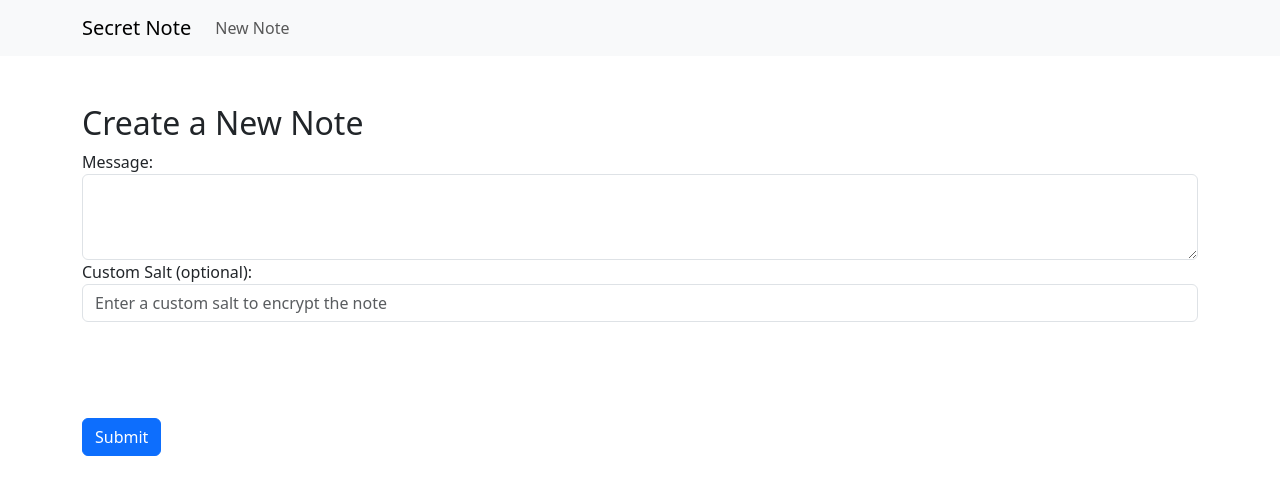
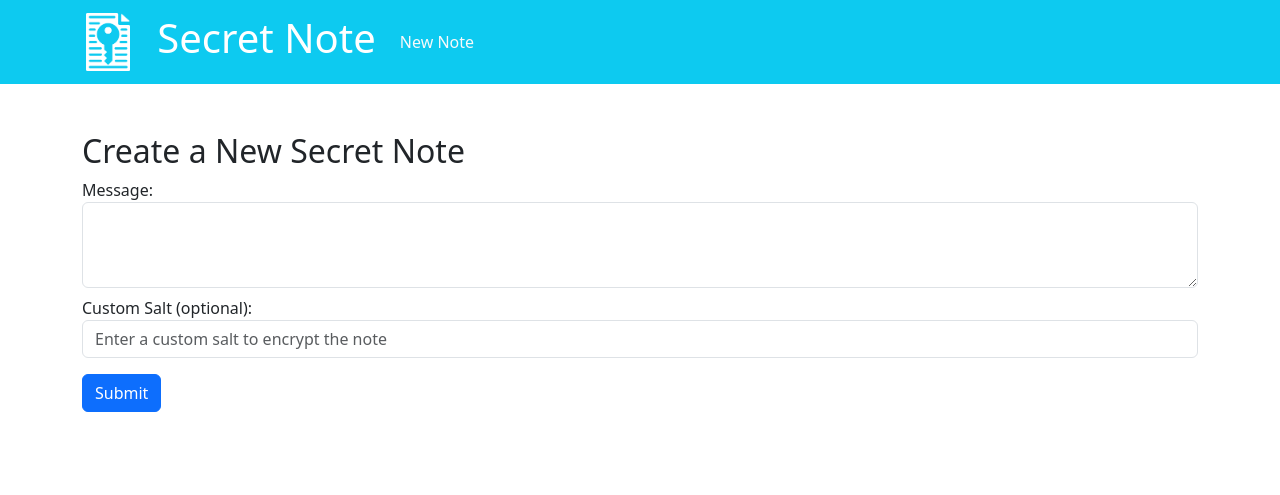
Before and after one commit to ProfJordan/secret-note, a Flask app: page / in a window 1280 px wide. Shown: the top 495 px of the page. Run offline with Flask 3, Linux system fonts and the light colour scheme.

Commit message:
Updated templates and styling

```diff
--- a/static/styles.css
+++ b/static/styles.css
@@ -0,0 +1,12 @@
+.logo {
+    margin-left: 10%;
+}
+
+.logo-text {
+    color: white;
+    padding-right: 10%;
+}
+
+.nav-space {
+    padding: 0 .5%;
+}
--- a/templates/display_error.html
+++ b/templates/display_error.html
@@ -6,7 +6,7 @@
 <div class="container mt-5">
   <h2>Error</h2>
   <div class="alert alert-danger">
-    <strong style="text-secondary">Error:</strong> <p>{{ error }}</p></a>
+    <strong class="text-secondary">Error:</strong> <p>{{ error }}</p>
   </div>
 </div>
 {% endblock %}
--- a/templates/display_note.html
+++ b/templates/display_note.html
@@ -6,7 +6,7 @@
 <div class="container mt-5">
   <h2>Your Secret Note</h2>
   <div class="alert alert-warning">
-    <strong>Message:</strong> <p>{{ message }}</p></a>
+    <strong>Message:</strong> <p>{{ message }}</p>
   </div>
   <p>
     This note will self-destruct after it is read.
--- a/templates/index.html
+++ b/templates/index.html
@@ -1,10 +1,10 @@
 {% extends "layout.html" %}
 
-{% block title %} Secret Note {% endblock %}
+{% block title %} Create a New Secret Note {% endblock %}
 
 {% block body %}
 <div class="container mt-5">
-  <h2>Create a New Note</h2>
+  <h2>Create a New Secret Note</h2>
   <form method="POST">
     <div class="form-group">
       <label for="message">Message:</label>
@@ -26,7 +26,7 @@
         placeholder="Enter a custom password to encrypt the note"
       />
     </div> -->
-      <div class="form-group mb-5">
+      <div class="form-group mt-2 mb-2">
         <label for="salt">Custom Salt (optional):</label>
         <input
           type="text"
@@ -37,7 +37,7 @@
         />
       </div>
 
-    <button type="submit" class="btn btn-primary mt-5">Submit</button>
+    <button type="submit" class="btn btn-primary mt-2">Submit</button>
   </form>
 </div>
 {% endblock %}
--- a/templates/layout.html
+++ b/templates/layout.html
@@ -21,9 +21,15 @@
     <link href="/static/styles.css" rel="stylesheet" />
   </head>
   <body>
-    <nav class="navbar navbar-expand-lg navbar-light bg-light">
+    <nav class="navbar navbar-expand-lg navbar-info bg-info">
       <div class="container">
-        <a class="navbar-brand" href="/">Secret Note</a>
+        <a class="navbar-brand" href="/">
+          <img src="/static/logo.png" alt="logo" width="44" height="58" class="logo" />
+        </a>
+        <div class="nav-space">&nbsp;</div>
+        <a class="navbar-brand" href="/">
+          <h1 class="logo-text">Secret Note</h1>
+        </a>
         <button
           class="navbar-toggler"
           type="button"
@@ -38,7 +44,7 @@
         <div class="collapse navbar-collapse" id="navbarNav">
           <ul class="navbar-nav">
             <li class="nav-item">
-              <a href="/" class="nav-link">New Note</a>
+              <a href="/" class="nav-link link-light">New Note</a>
             </li>
           </ul>
         </div>
```
Also changed, not shown: secret.db, static/logo.png (added).
